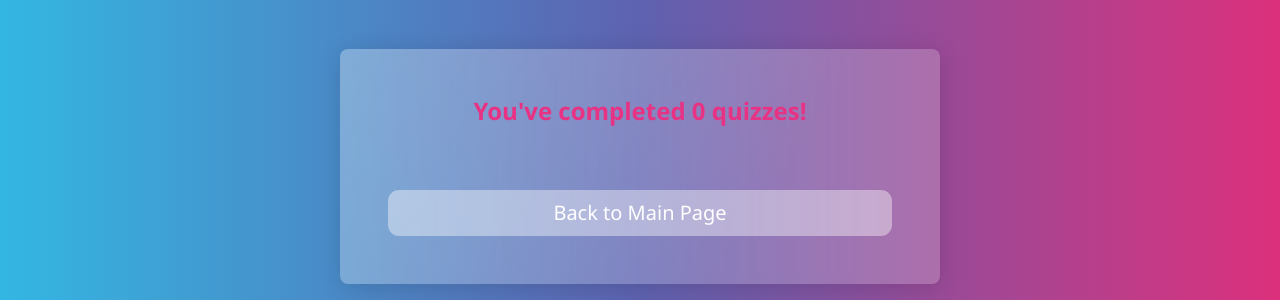
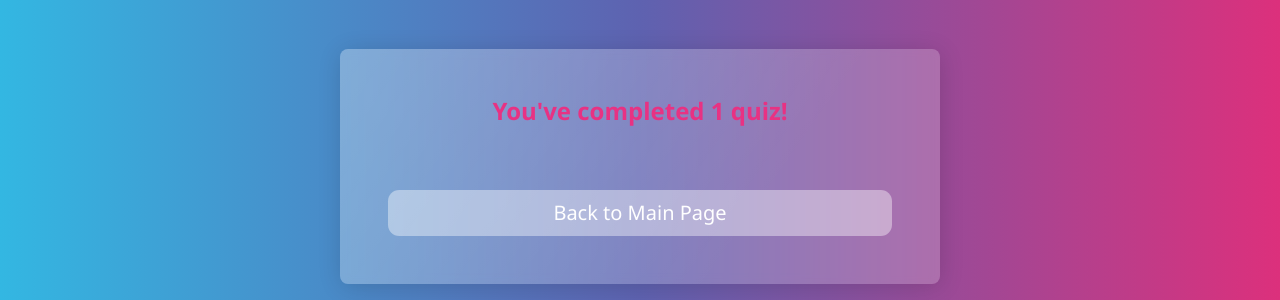
Before and after one commit to DmitrHop/quiz, a Django app: page /personal_account in a window 1280 px wide. Shown: the part 189-489 px from the top of the page. Run offline with Django 5.2, Linux system fonts and the light colour scheme; a user stored in the database is signed in; tables that the repository leaves empty hold one stand-in row (values such as "Sample post"); some libraries are stand-ins or nearby versions.

Commit message:
counter of complited quizzes

```diff
--- a/quiz_proj/main/templates/personal_account.html
+++ b/quiz_proj/main/templates/personal_account.html
@@ -14,7 +14,7 @@
   <div class="card shadow p-4 mx-auto text-center" style="max-width: 600px;">
     <h4 class="mb-3 text-primary">You've completed
       <span class="fw-bold">{{ quiz_count }}</span>
-      {{ quiz_count|pluralize:"quiz,quizzes" }} 0 quizzes!
+      {{ quiz_count|pluralize:"quiz,quizzes" }}!
     </h4>
     <a href="{% url 'main' %}" class="btn btn-lg btn-secondary w-100 mt-3">Back to Main Page</a>
   </div>
--- a/quiz_proj/main/views.py
+++ b/quiz_proj/main/views.py
@@ -127,7 +127,11 @@
 
 
 def personal_account(request):
-    return render(request, 'personal_account.html')
+    user = request.user
+    quiz_count = QuizResult.objects.filter(user=user).count()
+    return render(request, 'personal_account.html', {
+        'quiz_count': quiz_count
+    })
 
 
 class CreateQuiz(View):
```
